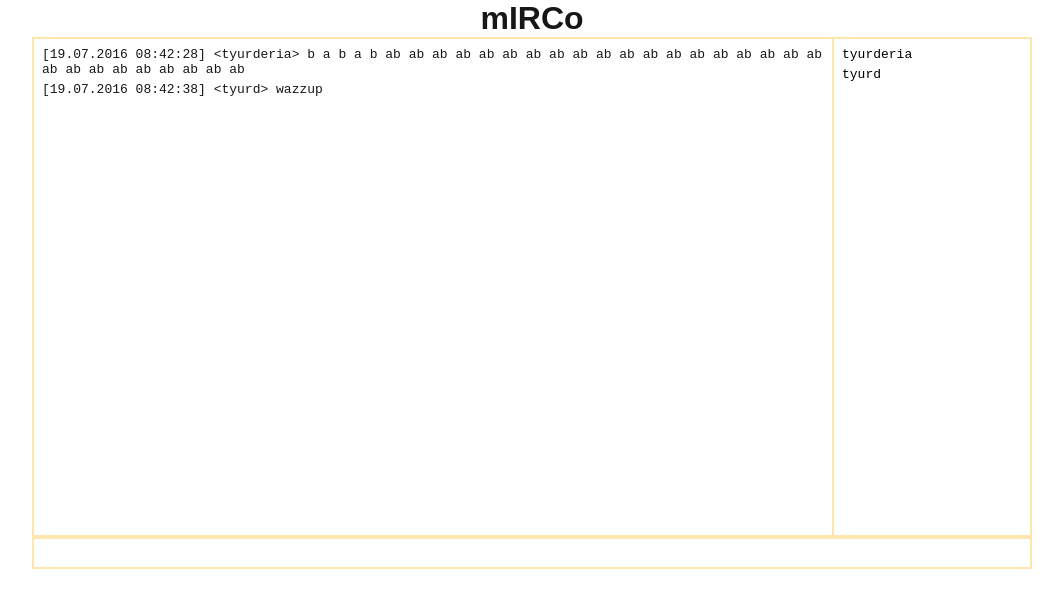
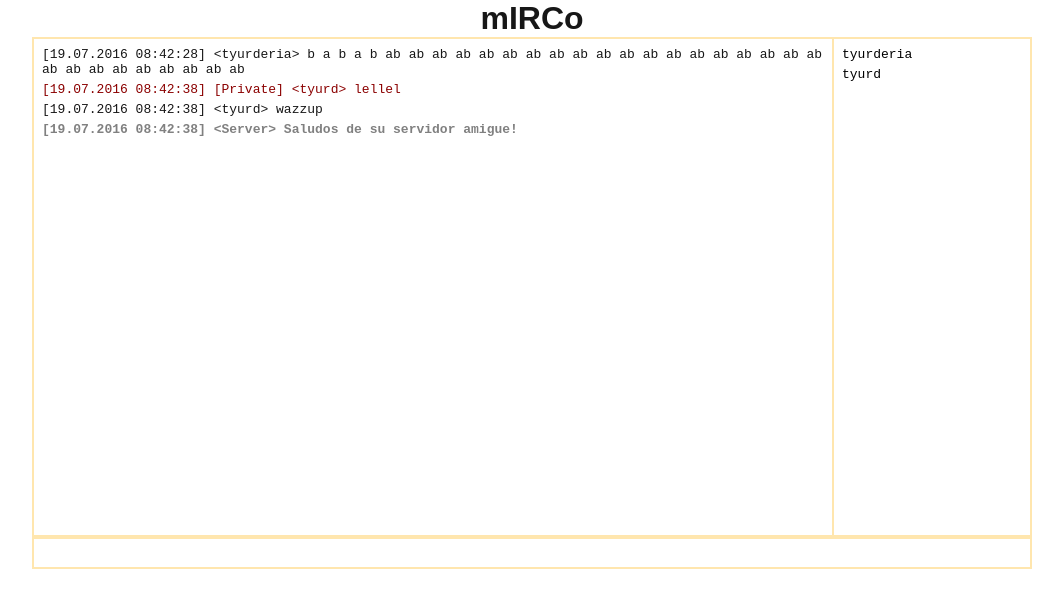
Before and after one commit to joelcamera/charla-springboot-stomp-websockets, a Next.js app in the folder prueba-sockets-front/: page / in a window 1280 px wide. Shown: the top 608 px of the page, without its empty margins (108-1171 px from the left). Built offline with nearby package versions, Linux system fonts and the light colour scheme.

Commit message:
se agregan estilos para distintos tipos de mensajes

```diff
--- a/prueba-sockets-front/src/app/mensajes/mensajes.js
+++ b/prueba-sockets-front/src/app/mensajes/mensajes.js
@@ -2,6 +2,12 @@
 
 import styles from "./mensajes.module.css";
 import { useState } from "react";
+
+const tipoMensajes = {
+  COMUN: "COMUN",
+  BROADCAST: "BROADCAST",
+  PRIVADO: "PRIVADO",
+}
 
 const MensajeComun = ({ mensaje }) => {
   return (
@@ -11,14 +17,51 @@ const MensajeComun = ({ mensaje }) => {
   );
 };
 
+const MensajeBroadcast = ({ mensaje }) => {
+  return (
+    <p className={styles.mensajeBroadcast}>
+      {mensaje}
+    </p>
+  );
+};
+
+const MensajePrivado = ({ mensaje }) => {
+  return (
+    <p className={styles.mensajePrivado}>
+      {mensaje}
+    </p>
+  );
+};
+
 export function Mensajes() {
   const [mensajes, setMensajes] = useState([
-    "[19.07.2016 08:42:28] <tyurderia> b a b a b ab ab ab ab ab ab ab ab ab ab ab ab ab ab ab ab ab ab ab ab ab ab ab ab ab  ab ab ab",
-    "[19.07.2016 08:42:38] <tyurd> wazzup",
+    {
+      tipo: tipoMensajes.COMUN,
+      texto: "[19.07.2016 08:42:28] <tyurderia> b a b a b ab ab ab ab ab ab ab ab ab ab ab ab ab ab ab ab ab ab ab ab ab ab ab ab ab  ab ab ab",
+    },
+    {
+      tipo: tipoMensajes.PRIVADO,
+      texto: "[19.07.2016 08:42:38] [Private] <tyurd> lellel",
+    },
+    {
+      tipo: tipoMensajes.COMUN,
+      texto: "[19.07.2016 08:42:38] <tyurd> wazzup",
+    },
+    {
+      tipo: tipoMensajes.BROADCAST,
+      texto: "[19.07.2016 08:42:38] <Server> Saludos de su servidor amigue!",
+    },
   ])
 
-  const listaMensajes = mensajes.map((mensaje, idx) =>
-    <MensajeComun mensaje={mensaje} key={idx}/>);
+  const listaMensajes = mensajes.map((mensaje, idx) => {
+    if(mensaje.tipo === tipoMensajes.COMUN) {
+      return <MensajeComun mensaje={mensaje.texto} key={idx}/>;
+    } else if(mensaje.tipo === tipoMensajes.BROADCAST) {
+      return <MensajeBroadcast mensaje={mensaje.texto} key={idx}/>;
+    } else if(mensaje.tipo === tipoMensajes.PRIVADO) {
+      return <MensajePrivado mensaje={mensaje.texto} key={idx}/>;
+    }
+  });
 
   return (
     <div className={styles.chat}>
--- a/prueba-sockets-front/src/app/mensajes/mensajes.module.css
+++ b/prueba-sockets-front/src/app/mensajes/mensajes.module.css
@@ -12,3 +12,16 @@
     font-family: monospace;
     margin-bottom: 5px;
 }
+
+.mensajeBroadcast {
+    font-family: monospace;
+    margin-bottom: 5px;
+    font-weight: bold;
+    color: grey;
+}
+
+.mensajePrivado {
+    font-family: monospace;
+    margin-bottom: 5px;
+    color: darkred;
+}
```
